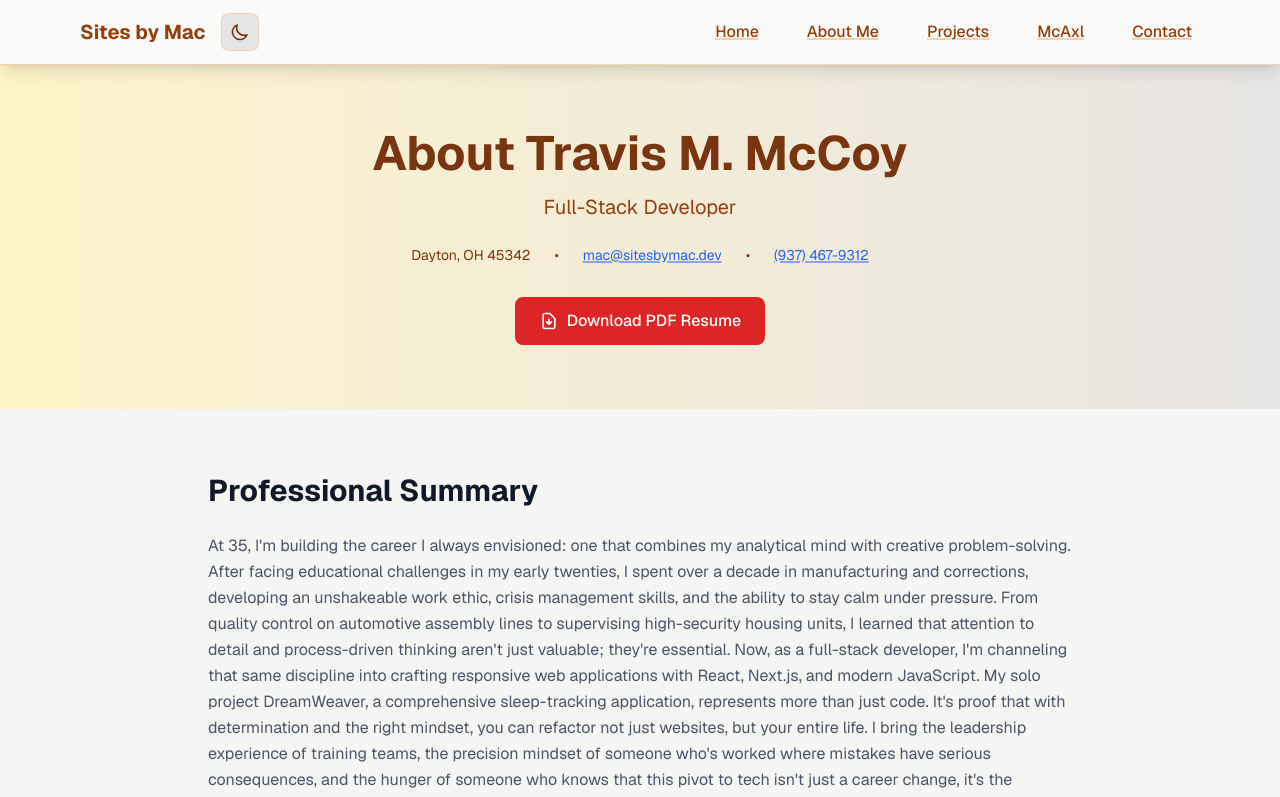
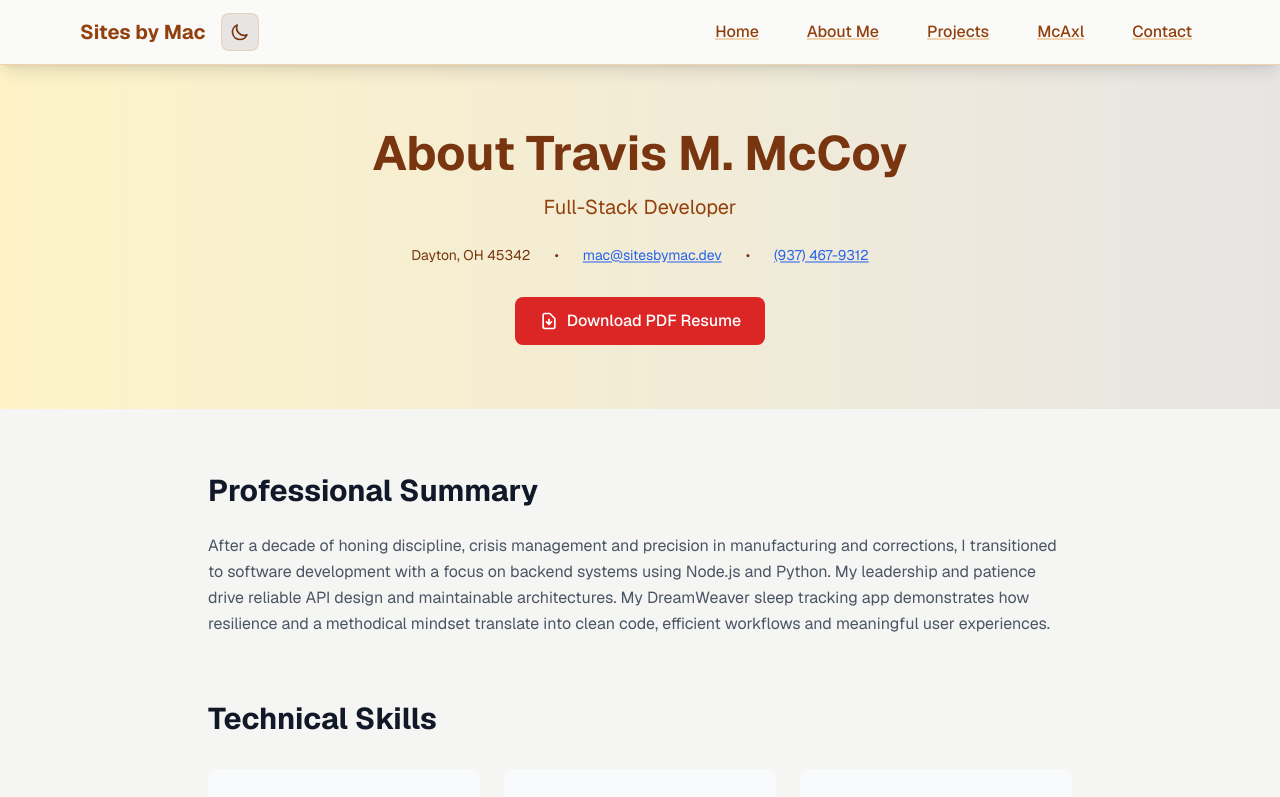
Before and after one commit to macfarley/sitesbymac-pofessional-profile, a Next.js app: page /about in a window 1280 px wide. Shown: the top 797 px of the page. Built offline with nearby package versions, Linux system fonts and the light colour scheme.

Commit message:
📝 Update professional summary to reflect backend development focus and leadership qualities

```diff
--- a/src/data/resume.ts
+++ b/src/data/resume.ts
@@ -12,7 +12,7 @@ export const personalInfo = {
   website: 'https://sitesbymac.dev',
   linkedin: 'https://www.linkedin.com/in/travis-mccoy-630775b9/',
   github: 'https://github.com/macfarley',
-  summary: 'At 35, I\'m building the career I always envisioned: one that combines my analytical mind with creative problem-solving. After facing educational challenges in my early twenties, I spent over a decade in manufacturing and corrections, developing an unshakeable work ethic, crisis management skills, and the ability to stay calm under pressure. From quality control on automotive assembly lines to supervising high-security housing units, I learned that attention to detail and process-driven thinking aren\'t just valuable; they\'re essential. Now, as a full-stack developer, I\'m channeling that same discipline into crafting responsive web applications with React, Next.js, and modern JavaScript. My solo project DreamWeaver, a comprehensive sleep-tracking application, represents more than just code. It\'s proof that with determination and the right mindset, you can refactor not just websites, but your entire life. I bring the leadership experience of training teams, the precision mindset of someone who\'s worked where mistakes have serious consequences, and the hunger of someone who knows that this pivot to tech isn\'t just a career change, it\'s the foundation for building a future I\'m truly proud of.'
+  summary: 'After a decade of honing discipline, crisis management and precision in manufacturing and corrections, I transitioned to software development with a focus on backend systems using Node.js and Python. My leadership and patience drive reliable API design and maintainable architectures. My DreamWeaver sleep tracking app demonstrates how resilience and a methodical mindset translate into clean code, efficient workflows and meaningful user experiences.'
 };
 
 export const education: Education[] = [
```
